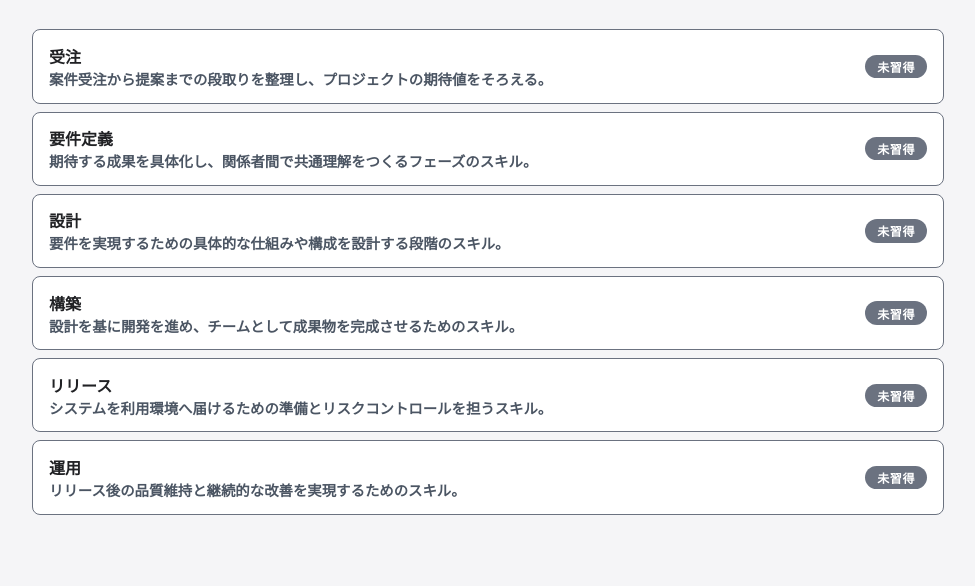
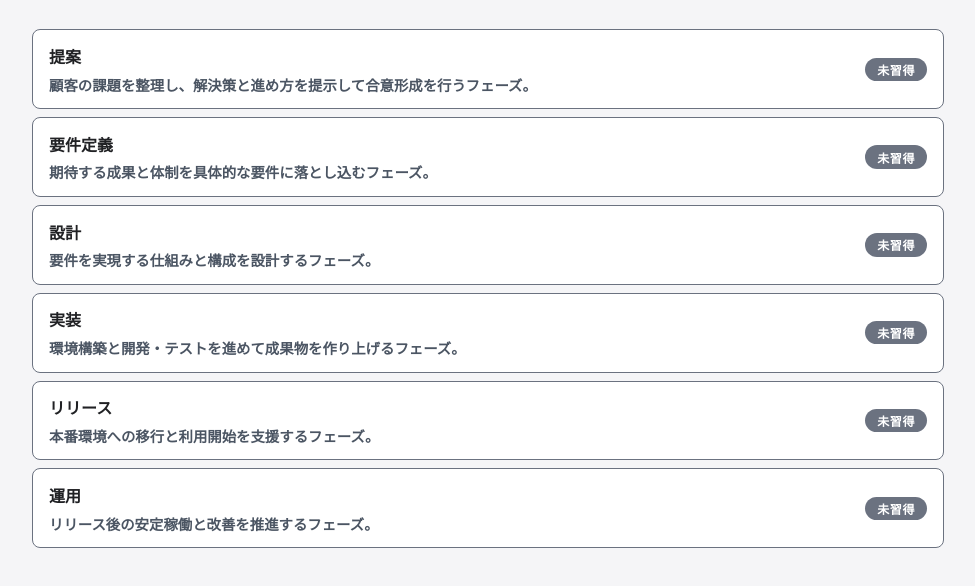
Before and after one commit to susuifourmix/roadmap_mock, a plain HTML site: page index.html in a window 1280 px wide. Shown: the part 142-728 px from the top of the page, without its empty margins (152-1127 px from the left). Drawn offline with Linux system fonts and the light colour scheme.

Commit message:
Add skill map data and styling for project phases

```diff
--- a/script.js
+++ b/script.js
@@ -11,268 +11,280 @@ const EVALUATION_FIELDS = [
   { key: "othersEvaluation", label: "他者評価", options: EVALUATION_LEVEL_OPTIONS }
 ];
 
+const SKILL_CATEGORIES = {
+  A: { label: "IT全般（業務知識）" },
+  B: { label: "アーキテクト" },
+  C: { label: "進行管理" },
+  D: { label: "設計" },
+  E: { label: "デベロップ" }
+};
+
 const roadmapData = [
   {
-    id: "intake",
-    name: "受注",
+    id: "proposal",
+    name: "提案",
     description:
-      "案件受注から提案までの段取りを整理し、プロジェクトの期待値をそろえる。",
+      "顧客の課題を整理し、解決策と進め方を提示して合意形成を行うフェーズ。",
     children: [
       {
-        id: "project-roadmap",
-        name: "プロジェクトロードマップ",
-        description:
-          "プロジェクト開始から完了までの工程やマイルストーンを俯瞰し、全体像を関係者と共有する。"
+        id: "proposal-product-roadmap",
+        name: "プロダクトロードマップ（提案機能の説明）",
+        deliverable: "提案資料",
+        skillCategories: ["A"],
+        skillSubcategory: "IT全般（業務知識）",
+        requiredSkill: "機能構成図を描くことができる"
       },
       {
-        id: "stakeholder-alignment",
-        name: "ステークホルダー調整",
-        description:
-          "主要メンバーの役割や意思決定プロセスを整理し、合意形成の土台を整える。"
+        id: "proposal-release-plan",
+        name: "リリース計画（コスト試算）",
+        deliverable: "概算見積・開発体制図",
+        skillCategories: ["A", "C"],
+        skillSubcategory: "IT全般（業務知識）・進行管理",
+        requiredSkill: "機能見積もり・工数算出ができる"
       },
       {
-        id: "schedule-coordination",
-        name: "スケジュール調整",
-        description:
-          "関係者の予定と前提条件を踏まえてマイルストーンとタスクの実行時期を調整する。"
+        id: "proposal-market-research",
+        name: "市場調査・分析",
+        deliverable: "調査報告書",
+        skillCategories: ["A"],
+        skillSubcategory: "IT全般",
+        requiredSkill: "類似システムの比較検討資料を作成することができる"
       },
       {
-        id: "issues-risks",
-        name: "課題・懸念点",
-        description:
-          "想定される課題やリスクを洗い出し、対応策やエスカレーション経路を明確にする。"
-      },
-      {
-        id: "proposal",
-        name: "提案書",
-        description:
-          "背景・課題・解決策・効果を整理した提案資料を作成し、顧客と合意する。"
-      },
-      {
-        id: "cost-estimation",
-        name: "費用・見積",
-        description:
-          "工数や外部コストの根拠を明示した見積もりを提示し、予算計画を支援する。"
+        id: "proposal-technology-research",
+        name: "技術調査",
+        deliverable: "内向け技術助資料",
+        skillCategories: ["B"],
+        skillSubcategory: "アーキテクト",
+        requiredSkill: "採用を検討する技術ごとに技術的に使えるかどうか検証できる"
       }
     ]
   },
   {
     id: "requirements",
     name: "要件定義",
-    description:
-      "期待する成果を具体化し、関係者間で共通理解をつくるフェーズのスキル。",
+    description: "期待する成果と体制を具体的な要件に落とし込むフェーズ。",
     children: [
       {
-        id: "functional-requirements",
+        id: "requirements-functional",
         name: "機能要件",
-        description:
-          "ユーザーが実現したい行動やユースケースを整理し、必要な機能を明文化する。"
+        deliverable: "要件定義書",
+        skillCategories: ["D"],
+        skillSubcategory: "設計",
+        requiredSkill: "案件要件を明確化のもと進行ができる"
       },
       {
-        id: "business-requirements",
-        name: "業務要件",
-        description:
-          "現行業務の流れや制約を把握し、システム化に伴う変更点を定義する。"
+        id: "requirements-business-flow",
+        name: "運用・業務フロー",
+        deliverable: "業務フロー",
+        skillCategories: ["D"],
+        skillSubcategory: "設計",
+        requiredSkill: "業務要件イメージをユーザーの運用落とし組むことができる"
       },
       {
-        id: "requirement-hearing",
-        name: "要件ヒアリング",
-        description:
-          "関係者へのヒアリングを通じてニーズ・課題・期待値を把握し、漏れなく要件を収集する。"
+        id: "requirements-feasibility",
+        name: "フィジビリティー（技術検証）",
+        deliverable: "内向け技術助資料",
+        skillCategories: ["B"],
+        skillSubcategory: "アーキテクト",
+        requiredSkill: "案件要件を満たすことができる技術かどうか検証できる"
       },
       {
-        id: "facilitation",
-        name: "ファシリテーション",
-        description:
-          "会議やワークショップを設計・進行し、意見を引き出して合意形成につなげる。"
-      },
-      {
-        id: "acceptance-criteria",
-        name: "受入条件",
-        description:
-          "成果物を受け入れる判断基準と確認方法を定義し、品質の期待値を合わせる。"
-      },
-      {
-        id: "requirements-document",
-        name: "要件定義書",
-        description:
-          "決定した要件を構造化して文書化し、レビューと承認プロセスを整備する。"
+        id: "requirements-schedule",
+        name: "スケジュール計画・チームビルディング",
+        deliverable: "体制図",
+        skillCategories: ["C"],
+        skillSubcategory: "進行管理",
+        requiredSkill: "プロジェクトに必要な要因確保、計画立てることができる"
       }
     ]
   },
   {
     id: "design",
     name: "設計",
-    description:
-      "要件を実現するための具体的な仕組みや構成を設計する段階のスキル。",
+    description: "要件を実現する仕組みと構成を設計するフェーズ。",
     children: [
       {
-        id: "prototype",
-        name: "プロトタイプ",
-        description:
-          "画面遷移や操作感を可視化する試作をつくり、要件の妥当性を検証する。"
+        id: "design-prototype",
+        name: "プロトタイプ（UI試設・デザイン）",
+        deliverable: "モック",
+        skillCategories: ["E"],
+        skillSubcategory: "デベロップ",
+        requiredSkill: "機能要件から画面構成が作成できる"
       },
       {
-        id: "design-assets",
-        name: "設計資料（画面・デザイン）",
-        description:
-          "UI方針やレイアウト、スタイルガイドなどの設計資料を整え、合意形成を行う。"
+        id: "design-functional",
+        name: "機能設計（DB設計・動作仕様設計）",
+        deliverable: "ER図、詳細設計書",
+        skillCategories: ["D"],
+        skillSubcategory: "設計",
+        requiredSkill: "機能要件から動作要件、データ構成を作成できる"
       },
       {
-        id: "technical-spec",
-        name: "技術仕様（API・DB）",
-        description:
-          "API設計やデータモデル、インターフェース仕様を定義し、開発の指針を示す。"
+        id: "design-infrastructure",
+        name: "インフラ",
+        deliverable: "構成図",
+        skillCategories: ["B", "D"],
+        skillSubcategory: "設計・アーキテクト",
+        requiredSkill: "インフラ構成が作成できる"
       },
       {
-        id: "infrastructure-design",
-        name: "インフラ（環境・構成設計）",
-        description:
-          "ネットワーク構成、セキュリティ、スケーリングを考慮したインフラ設計をまとめる。"
-      },
-      {
-        id: "nonfunctional-design",
-        name: "非機能設計（性能・セキュリティ）",
-        description:
-          "性能・可用性・セキュリティなど非機能要件を満たすための方針を策定する。"
-      },
-      {
-        id: "test-plan",
-        name: "テスト計画",
-        description:
-          "テスト観点・責務・スケジュールを整理し、品質確保の進め方を定義する。"
+        id: "design-quality-plan",
+        name: "品質計画（保守・拡張性検証）",
+        deliverable: "ドキュメント",
+        skillCategories: ["A", "B"],
+        skillSubcategory: "IT全般（業務知識）・アーキテクト",
+        requiredSkill: "利用技術の評価方法を運用に落とすことができる"
       }
     ]
   },
   {
-    id: "execution",
-    name: "構築",
-    description:
-      "設計を基に開発を進め、チームとして成果物を完成させるためのスキル。",
+    id: "implementation",
+    name: "実装",
+    description: "環境構築と開発・テストを進めて成果物を作り上げるフェーズ。",
     children: [
       {
-        id: "team-management",
-        name: "チームマネジメント",
-        description:
-          "体制や役割、コミュニケーションルールを整え、チームが動きやすい環境をつくる。"
+        id: "implementation-team-management",
+        name: "チームマネージメント",
+        deliverable: "WBS",
+        skillCategories: ["C"],
+        skillSubcategory: "進行管理",
+        requiredSkill: "実装スケジュールを管理し作業遅延に対してフォロー施策を実施できる"
       },
       {
-        id: "development-environment",
-        name: "開発環境",
-        description:
-          "ローカル・共有環境、CIなどの準備を整え、開発をスムーズに立ち上げる。"
+        id: "implementation-asset-preparation",
+        name: "原稿準備（テキスト・画像）",
+        deliverable: "リソース",
+        skillCategories: ["C"],
+        skillSubcategory: "進行管理",
+        requiredSkill: "必要要項の収集、要員調整の調整ができる"
       },
       {
-        id: "development-progress",
-        name: "開発進捗",
-        description:
-          "タスク管理やバーンダウンなどで進捗を可視化し、課題を早期に検知する。"
+        id: "implementation-environment",
+        name: "環境構築（開発環境・インフラ構築）",
+        deliverable: "Docker・Cloud",
+        skillCategories: ["B"],
+        skillSubcategory: "アーキテクト",
+        requiredSkill: "本番環境の構築、開発環境の構築ができる"
       },
       {
-        id: "reviews",
-        name: "レビュー",
-        description:
-          "仕様レビューやコードレビューを実施し、品質と認識のズレを是正する。"
+        id: "implementation-coding-html",
+        name: "実装（コーディング）",
+        deliverable: "ソース",
+        skillCategories: ["E"],
+        skillSubcategory: "デベロップ",
+        requiredSkill: "プログラムの実装ができる（フロントコーディング html css）"
       },
       {
-        id: "training",
-        name: "教育・研修",
-        description:
-          "新メンバーのオンボーディングやナレッジ共有を行い、チーム力を底上げする。"
+        id: "implementation-coding-vue",
+        name: "実装（コーディング）",
+        deliverable: "ソース",
+        skillCategories: ["E"],
+        skillSubcategory: "デベロップ",
+        requiredSkill: "プログラムの実装ができる（フロント vue）"
       },
       {
-        id: "testing",
+        id: "implementation-coding-react",
+        name: "実装（コーディング）",
+        deliverable: "ソース",
+        skillCategories: ["E"],
+        skillSubcategory: "デベロップ",
+        requiredSkill: "プログラムの実装ができる（フロント react）"
+      },
+      {
+        id: "implementation-coding-laravel",
+        name: "実装（コーディング）",
+        deliverable: "ソース",
+        skillCategories: ["E"],
+        skillSubcategory: "デベロップ",
+        requiredSkill: "プログラムの実装ができる（バック laravel）"
+      },
+      {
+        id: "implementation-coding-node",
+        name: "実装（コーディング）",
+        deliverable: "ソース",
+        skillCategories: ["E"],
+        skillSubcategory: "デベロップ",
+        requiredSkill: "プログラムの実装ができる（バック node）"
+      },
+      {
+        id: "implementation-coding-python",
+        name: "実装（コーディング）",
+        deliverable: "ソース",
+        skillCategories: ["E"],
+        skillSubcategory: "デベロップ",
+        requiredSkill: "プログラムの実装ができる（バック python）"
+      },
+      {
+        id: "implementation-testing",
         name: "テスト",
-        description:
-          "単体・結合・受入テストを計画通りに実施し、品質基準を満たしているか確認する。"
+        deliverable: "テスト仕様書・エビデンス",
+        skillCategories: ["D"],
+        skillSubcategory: "設計・実装",
+        requiredSkill: "仕様書からテスト設計ができる"
       }
     ]
   },
   {
     id: "release",
     name: "リリース",
-    description:
-      "システムを利用環境へ届けるための準備とリスクコントロールを担うスキル。",
+    description: "本番環境への移行と利用開始を支援するフェーズ。",
     children: [
       {
-        id: "release-plan",
-        name: "リリース",
-        description:
-          "リリース判定の基準や実施日程、影響範囲を整理し、安全に公開できる体制を整える。"
+        id: "release-data-migration",
+        name: "データ移行",
+        deliverable: "データ移行テーブル",
+        skillCategories: ["D", "E"],
+        skillSubcategory: "設計・デベロップ",
+        requiredSkill: "データ移行方法を設計ができる"
       },
       {
-        id: "migration-plan",
-        name: "移行計画",
-        description:
-          "データ移行や切り戻し方法を含む移行手順を設計し、想定外の事態に備える。"
-      },
-      {
-        id: "release-procedure",
-        name: "リリース手順",
-        description:
-          "実行担当者・作業手順・チェックリストを整え、当日の運用を確実にする。"
-      },
-      {
-        id: "known-issues",
-        name: "既知課題",
-        description:
-          "既知の制約や残課題を整理し、関係者に共有してフォロー体制を整える。"
-      },
-      {
-        id: "documentation",
-        name: "ドキュメント",
-        description:
-          "マニュアルやFAQ、リリースノートを整備し、ユーザーとサポート体制へ引き継ぐ。"
-      },
-      {
-        id: "support-transition",
-        name: "サポート引き継ぎ",
-        description:
-          "運用チームへの引き継ぎ内容とサポートフローを確認し、リリース後の対応を円滑にする。"
+        id: "release-adoption-support",
+        name: "導入支援（受入サポート・操作説明会）",
+        deliverable: "操作説明書",
+        skillCategories: ["C"],
+        skillSubcategory: "進行管理",
+        requiredSkill: "操作説明書を作成できる"
       }
     ]
   },
   {
     id: "operations",
     name: "運用",
-    description:
-      "リリース後の品質維持と継続的な改善を実現するためのスキル。",
+    description: "リリース後の安定稼働と改善を推進するフェーズ。",
     children: [
       {
-        id: "hypercare",
-        name: "ハイパーケア",
-        description:
-          "リリース直後の集中的なモニタリングと支援体制を整え、障害を迅速に検知・対応する。"
+        id: "operations-helpdesk",
+        name: "ヘルプデスク",
+        deliverable: "問い合わせ対応",
+        skillCategories: ["C", "D", "E"],
+        skillSubcategory: "進行管理・設計・デベロップ",
+        requiredSkill: "問い合わせ内容を把握し、修正内容をドキュメント化できる"
       },
       {
-        id: "inquiry-response",
-        name: "問い合わせ対応",
-        description:
-          "問い合わせ窓口やSLAを定義し、ユーザーからの質問や要望を適切に処理する。"
+        id: "operations-monitoring",
+        name: "リリース監視（パフォーマンス・不正）",
+        deliverable: "監視・バグ対応",
+        skillCategories: ["C", "B"],
+        skillSubcategory: "進行管理・アーキテクト",
+        requiredSkill:
+          "リリース監視として原因特定できる。自分参加したプロジェクトの場合・他案件でドキュメントがある場合・他案件でドキュメントがない場合"
       },
       {
-        id: "operations-support",
-        name: "運用支援",
-        description:
-          "運用手順や監視ポイントを整理し、日々のオペレーションを支援する。"
+        id: "operations-maintenance",
+        name: "保守管理",
+        deliverable: "障害管理票・更新作業",
+        skillCategories: ["C"],
+        skillSubcategory: "進行管理",
+        requiredSkill: "障害管理ができる。更新作業の管理ができる"
       },
       {
-        id: "improvement-initiatives",
-        name: "改善施策",
-        description:
-          "定量・定性データを分析し、継続的な改善アクションを企画・推進する。"
-      },
-      {
-        id: "version-management",
-        name: "バージョン管理",
-        description:
-          "バージョン方針や適用履歴を管理し、リリース状況を関係者と共有する。"
-      },
-      {
-        id: "knowledge-sharing",
-        name: "ナレッジ共有",
-        description:
-          "学びや事例をドキュメント・勉強会で共有し、組織の知見を蓄積する。"
+        id: "operations-feature-enhancement",
+        name: "機能追加対応",
+        deliverable: "機能追加設計・実装適用",
+        skillCategories: ["A"],
+        skillSubcategory: "IT全般（業務知識）・アーキテクト・設計",
+        requiredSkill: "機能追加打ち合わせの進行ができる。機能見積もり・工数算出ができる"
       }
     ]
   }
@@ -306,22 +318,55 @@ function createRoadmapItem(item) {
   headerButton.type = "button";
   headerButton.className = "item-header";
 
-  const titleWrapper = document.createElement("div");
+  const headerContent = document.createElement("div");
+  headerContent.className = "item-header-content";
+
   const title = document.createElement("div");
+  title.className = "item-title";
   title.textContent = item.name;
-  const description = document.createElement("div");
-  description.textContent = item.description;
-  description.className = "item-description";
-  titleWrapper.appendChild(title);
-  titleWrapper.appendChild(description);
+  headerContent.appendChild(title);
+
+  if (item.skillCategories && item.skillCategories.length > 0) {
+    const labelContainer = document.createElement("div");
+    labelContainer.className = "skill-labels";
+
+    item.skillCategories.forEach((code) => {
+      const info = SKILL_CATEGORIES[code];
+      if (!info) {
+        return;
+      }
+
+      const label = document.createElement("span");
+      label.className = `skill-label skill-label-${code.toLowerCase()}`;
+      label.textContent = `${code}：${info.label}`;
+      labelContainer.appendChild(label);
+    });
+
+    if (labelContainer.childElementCount > 0) {
+      headerContent.appendChild(labelContainer);
+    }
+  }
+
+  if (item.description) {
+    const description = document.createElement("div");
+    description.className = "item-description";
+    description.textContent = item.description;
+    headerContent.appendChild(description);
+  }
 
   const statusPill = document.createElement("span");
   statusPill.className = "status-pill";
   statusPill.dataset.status = currentStatus;
   statusPill.textContent = currentStatus;
 
-  headerButton.appendChild(titleWrapper);
+  headerButton.appendChild(headerContent);
   headerButton.appendChild(statusPill);
+
+  const body = document.createElement("div");
+  body.className = "item-body";
+  if (storedState.expanded) {
+    body.classList.add("active");
+  }
 
   headerButton.addEventListener("click", () => {
     const isActive = body.classList.toggle("active");
@@ -331,10 +376,13 @@ function createRoadmapItem(item) {
     });
   });
 
-  const body = document.createElement("div");
-  body.className = "item-body";
-  if (storedState.expanded) {
-    body.classList.add("active");
+  const meta = document.createElement("dl");
+  meta.className = "item-meta";
+  appendMeta(meta, "成果物・作業メニュー", item.deliverable);
+  appendMeta(meta, "スキル小分類", item.skillSubcategory);
+  appendMeta(meta, "必要スキル", item.requiredSkill);
+  if (meta.childElementCount > 0) {
+    body.appendChild(meta);
   }
 
   const controls = document.createElement("div");
@@ -418,6 +466,20 @@ function createRoadmapItem(item) {
   return listItem;
 }
 
+function appendMeta(metaElement, label, value) {
+  if (!value) {
+    return;
+  }
+
+  const dt = document.createElement("dt");
+  dt.textContent = label;
+  const dd = document.createElement("dd");
+  dd.textContent = value;
+
+  metaElement.appendChild(dt);
+  metaElement.appendChild(dd);
+}
+
 function loadItemState(id) {
   try {
     const raw = sessionStorage.getItem(ROADMAP_STORAGE_PREFIX + id);
--- a/styles.css
+++ b/styles.css
@@ -84,9 +84,61 @@ header h1 {
   outline-offset: -2px;
 }
 
+.item-header-content {
+  display: flex;
+  flex-direction: column;
+  gap: 0.35rem;
+  align-items: flex-start;
+}
+
+.item-title {
+  font-size: 1rem;
+  font-weight: 600;
+}
+
 .item-description {
   font-size: 0.9rem;
   color: #4b5563;
+}
+
+.skill-labels {
+  display: flex;
+  flex-wrap: wrap;
+  gap: 0.35rem;
+}
+
+.skill-label {
+  display: inline-flex;
+  align-items: center;
+  gap: 0.25rem;
+  padding: 0.2rem 0.6rem;
+  border-radius: 999px;
+  font-size: 0.7rem;
+  font-weight: 700;
+  letter-spacing: 0.03em;
+  text-transform: none;
+  color: #fff;
+}
+
+.skill-label-a {
+  background: #f97316;
+}
+
+.skill-label-b {
+  background: #facc15;
+  color: #78350f;
+}
+
+.skill-label-c {
+  background: #22c55e;
+}
+
+.skill-label-d {
+  background: #6366f1;
+}
+
+.skill-label-e {
+  background: #0ea5e9;
 }
 
 .status-pill {
@@ -120,6 +172,25 @@ header h1 {
 
 .item-body.active {
   display: block;
+}
+
+.item-meta {
+  margin: 0.75rem 0 0;
+  display: grid;
+  grid-template-columns: minmax(140px, auto) 1fr;
+  column-gap: 1rem;
+  row-gap: 0.35rem;
+  font-size: 0.85rem;
+}
+
+.item-meta dt {
+  font-weight: 600;
+  color: #374151;
+}
+
+.item-meta dd {
+  margin: 0;
+  color: #1f2937;
 }
 
 .controls {
@@ -183,4 +254,8 @@ header h1 {
     align-items: flex-start;
     gap: 0.5rem;
   }
+
+  .item-meta {
+    grid-template-columns: 1fr;
+  }
 }
```
